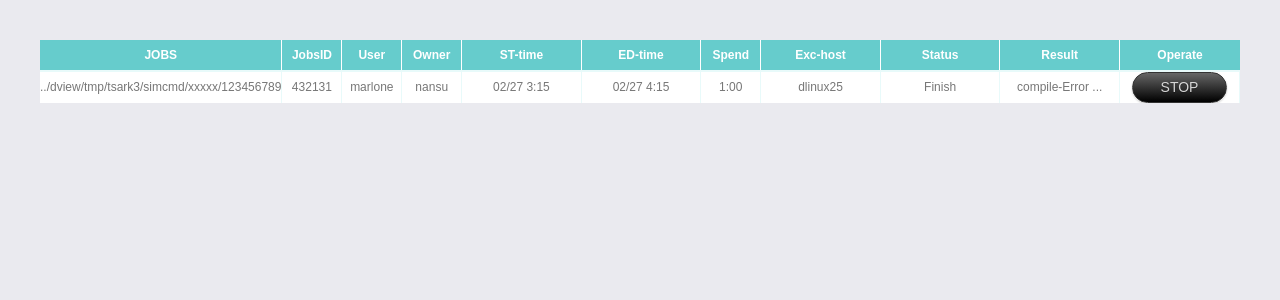
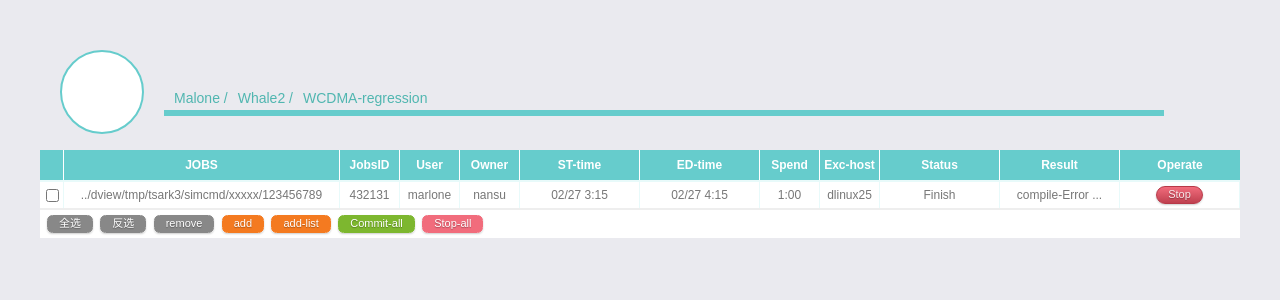
Before and after one commit to WTWD/gjobs, a Django app: template templates/gjobs/jobs.html in a window 1280 px wide. Shown: the top 300 px of the page. Run offline with Django 3.2, Linux system fonts and the light colour scheme; the template is opened without the code that fills it: most values are stand-ins (such as "Sample title", 1, 10 or a date in 2020); style sheets or scripts are compiled from the project's sources; some libraries are stand-ins or nearby versions.

Commit message:
add checkbox; jobs-title

```diff
--- a/static/gjobs/css/gjobs.less
+++ b/static/gjobs/css/gjobs.less
@@ -3,6 +3,7 @@
 @c-c-w     :#ffffff;
 // @c-bar     :#03bb91;
 @c-bar     :#66cccc;
+// @c-bar     :#45b6b0;
 // @c-bar     :#dd4455;
 @c-bg-bar  :#444444;
 @c-c-bar   :#ffffff;
@@ -14,6 +15,7 @@
 @c-tag     :#ff9933;
 @c-dark    :#aaaaaa;
 @c-green   :#22aa22;
+@c-nav-bg  :@c-bar;
 
 @c-footer  :#eeeeee;
 @nav-height:50px;
@@ -22,7 +24,75 @@
 @w-common:980px;
 
 // @import "grid.less" ;
-
+a,a:hover{text-decoration:none;}
+//---------------------------------------------------------
+// functions
+.tb-gradient(@color-from,@color-to) {
+    background: -webkit-gradient(linear, left top, left bottom, from(@color-from), to(@color-to));
+    background: -moz-linear-gradient(top,  @color-from,  @color-to);
+    filter:  progid:DXImageTransform.Microsoft.gradient(startColorstr='@color-from', endColorstr='@color-to');
+}
+.border-radius(@radius){
+    -webkit-border-radius:@radius;
+    -moz-border-radius:@radius;
+    border-radius:@radius;
+}
+.button-color(@cn,@cn-bd,@ch-bg,@ca,@cn-bg,@cn-f,@cn-t,@ch-f,@ch-t,@ca-f,@ca-t) {
+    color: @cn;
+    border: solid 1px @cn-bd;
+    background: @cn-bg;
+    background: -webkit-gradient(linear, left top, left bottom, from(@cn-f), to(@cn-t));
+    background: -moz-linear-gradient(top, @cn-f,  @cn-t);
+    filter:  progid:DXImageTransform.Microsoft.gradient(startColorstr='@cn-f', endColorstr='@cn-t');
+    &:hover {
+    background: @ch-bg;
+    background: -webkit-gradient(linear, left top, left bottom, from(@ch-f), to(@ch-t));
+    background: -moz-linear-gradient(top, @ch-f,  @ch-t);
+    filter:  progid:DXImageTransform.Microsoft.gradient(startColorstr='@ch-f', endColorstr='@ch-t');
+    }
+    &:active {
+    color: @ca;
+    background: -webkit-gradient(linear, left top, left bottom, from(@ca-f), to(@ca-t));
+    background: -moz-linear-gradient(top,  @ca-f,  @ca-t);
+    filter:  progid:DXImageTransform.Microsoft.gradient(startColorstr='@ca-f', endColorstr='@ca-t');
+    }
+}
+// -webkit-border-top-left-radius:5px;
+// -webkit-border-top-right-radius:5px;
+// -moz-border-top-left-radius:5px;
+// -moz-border-top-right-radius:5px;
+// border-top-left-radius:5px;
+// border-top-right-radius:5px;
+//---------------------------------------------------------
+//.color (@cn,@cn-bd,@ch-bg,@ca,@cn-bg,@ch-bg,@cn-f,@cn-t,@ch-f,@ch-t,@ca-f,@ca-t){
+.pink2{
+.button-color(#feeef5,#d2729e,#d57ea5,#f3c3d9,#f895c2,#feb1d3,#F171AB,#f4aacb,#e86ca4,#f171ab,#feb1d3);
+}
+.flatbutton(@color,@cn) {
+    .button-color(@color,@cn,@cn,@color,@cn,@cn,@cn,@cn*0.9,@cn*0.9,@cn*1.2,@cn*1.2);
+}
+.rmv-c{
+    .flatbutton(#ffffff,#888888);
+}
+.add-c{
+    .flatbutton(#ffffff,#f47a20);
+}
+.add-l-c{
+    .flatbutton(#ffffff,#7db72f);
+}
+.cmt-c{
+    .flatbutton(#ffffff,#f16c7c);
+}
+.flt-green{
+    .flatbutton(#ffffff,#7db72f);
+}
+.flt-red{
+    .flatbutton(#ffffff,#f17c7c);
+}
+// input[type='checkbox']{
+//     background-color:#fff;
+//     opcaity:0.5;
+// }
 body{
     margin:0em;
     background-color:@c-bg;
@@ -91,23 +161,29 @@ body{
 div{
     // border:1px #ff0000 solid;
 }
+.center{
+    margin-left:auto;
+    margin-right:auto;
+}
 .ct {
     background-color:#fff;
     width:1200px;
+    .center;
     // min-height:200px;
-    margin-left:auto;
-    margin-right:auto;
     box-sizing:border-box;
-    margin-top:40px;
+    margin-top:10px;
     margin-bottom:40px;
     // border:1px #f00 solid;
 }
 
 thead tr {
     background-color:@c-bar;
+    color:@c-c-w;
+    // .tb-gradient(@c-bar,@c-bar*0.9);
+    // background-color:#333;
+    // color:@c-bar;
     height:30px;
     width:100%;
-    color:@c-c-w;
     font-size:12px;
     font-weight:800;
     th {
@@ -138,6 +214,52 @@ tbody tr {
 table {
     // border:2px @c-bar solid;
     // border:2px @c-c-w solid;
+    border-bottom:2px #eeeeee solid;
+}
+.jobs-title{
+    position:relative;
+    .center;
+    height:100px;
+    // background-color:#fff;
+    width:1200px;
+    margin-top:40px;
+    .avata{
+        float:left;
+        width:80px;
+        height:80%;
+        margin-left:20px;
+        margin-right:20px;
+        margin-top:10px;
+        // background-color:@c-nav-bg;
+        background-color:@c-c-w;
+        border:2px @c-bar solid;
+        .border-radius(50%);
+    }
+    .jobs-nav-bar{
+        float:left;
+        width:1000px;
+        // background-color:@c-nav-bg;
+        height:20px;
+        margin-top:50px;
+        // margin-left:-22px;
+        // padding-left:-22px;
+        font-size:14px;
+        // font-weight:600;
+        color:#50b6b0;
+        border-bottom:6px @c-bar solid;
+        vertical-align:middle;
+        a{
+            color:#50b6b0;
+            margin-left:10px;
+            &:hover{
+                color:#50b6b0*1.2;
+            }
+        }
+    }
+}
+.tb-footer{
+    // height:30px;
+    padding:5px;
 }
 .container {
     .ct ;
--- a/static/gjobs/js/gjobs.js
+++ b/static/gjobs/js/gjobs.js
@@ -3,7 +3,7 @@ $(document).ready(function(){
         $.ajax({
             url:"/gjobs/jobsjson",
             dataType:"json",
-            type:"GET"
+            type:"GET",
             success:function(result,stats,ahx){
                 freshtbody(result)
             }
@@ -44,6 +44,22 @@ $(document).ready(function(){
         },1000)   //set interval time 1000ms
     }
 
-    refreshontime()
+    // refreshontime()
 
+    function select(){
+        $(".selectall").click(function(){
+            $(this).parent().parent().find(":checkbox").prop("checked",true);
+        })
+        $(".unselect").click(function(){
+            $(this).parent().parent().find(":checkbox").prop("checked",false);
+        })
+        $(".reverse").click(function(){
+            $(this).parent().parent().find(":checkbox").each(function(){
+                // alert($(this).attr("checked"))
+                $(this).prop("checked",!$(this).prop("checked"));
+                // $(this).attr("checked",false);
+            })
+        })
+    }
+    select()
 })
--- a/templates/gjobs/css.html
+++ b/templates/gjobs/css.html
@@ -5,4 +5,5 @@
     <!-- <script src="{% static 'pinx/wtfall/js/less.jss' %}" type="text/javascript"></script> -->
     <script src="//cdnjs.cloudflare.com/ajax/libs/less.js/2.1.0/less.min.js"></script>
     <script src="{% static 'gjobs/js/jquery.min.2.1.1.js'%}"></script>
+    <script src="{% static 'gjobs/js/gjobs.js'%}"></script>
 {% endblock %}
--- a/templates/gjobs/jobs.html
+++ b/templates/gjobs/jobs.html
@@ -1,22 +1,28 @@
 {%extends "gjobs/base.html"%}
 {%block main%}
+<div class="jobs-title">
+<div class="avata"> </div>
+<div class="jobs-nav-bar"> <a href="">Malone</a> /<a href="">Whale2</a> /<a href="">WCDMA-regression</a>  </div>
+</div>
 <div class="ct">
 <table width=100% cellspacing="0" >
     <thead>
         <tr>
-            <th style="width:20%;">JOBS    </th>
+            <th style="width:2%;">    </th>
+            <th style="width:23%;">JOBS    </th>
             <th style="width:5%;" >JobsID  </th>
             <th style="width:5%;" >User    </th>
             <th style="width:5%;" >Owner   </th>
             <th style="width:10%;">ST-time </th>
             <th style="width:10%;">ED-time </th>
             <th style="width:5%;" >Spend   </th>
-            <th style="width:10%;">Exc-host</th>
+            <th style="width:5%;">Exc-host</th>
             <th style="width:10%;">Status  </th>
             <th style="width:10%;">Result  </th>
-            <th style="width:20%;" class ="last-th">Operate</th>
+            <th style="width:10%;" class ="last-th">Operate</th>
         </tr>
         <!-- <tr> -->
+            <!-- <th style="width:2%;">    </th> -->
         <!--     <th style="width:20%;">任务</th> -->
         <!--     <th style="width:10%;">任务ID</th> -->
         <!--     <th style="width:10%;">用户</th> -->
@@ -31,7 +37,9 @@
         <!-- </tr> -->
     </thead>
     <tbody id="tr-tmplate">
+    {%for i in range10%}
         <tr>
+            <td id="select"  ><input type="checkbox" name="xxx" value="43212"></td>
             <td id="JOBS"    >../dview/tmp/tsark3/simcmd/xxxxx/123456789</td>
             <td id="JobsID"  >432131</td>
             <td id="User"    >marlone</td>
@@ -42,10 +50,21 @@
             <td id="Exc-host">dlinux25</td>
             <td id="Status"  >Finish</td>
             <td id="Result"  >compile-Error ...</td>
-            <td id="Operate" > <div class="button black bigrounded">STOP</div> </td>
+            <td id="Operate" > <div class="button rosy small bigrounded">Stop</div> </td>
         </tr>
+    {%endfor%}
     </tbody>
 </table>
+<div class="tb-footer">
+<div class="button rmv-c small selectall" > 全选</div>
+<div class="button rmv-c small unselect" > 反选</div>
+<div class="button rmv-c small "> remove</div>
+<div class="button add-c small "> add</div>
+<div class="button add-c small "> add-list</div>
+<div class="button add-l-c small "> Commit-all</div>
+<div class="button cmt-c small "> Stop-all</div>
+<!-- <div class="button cmt-c small bigrounded"> Stop-all</div> -->
+</div>
 </div>
 {% load staticfiles %}
 <!-- <script src="{% static 'gjobs/js/gjobs.js'%}"></script> -->
```
Also changed, not shown: templates/gjobs/index.html (+18 -1 lines), static/gjobs/css/button.css (line endings or trailing spaces).
